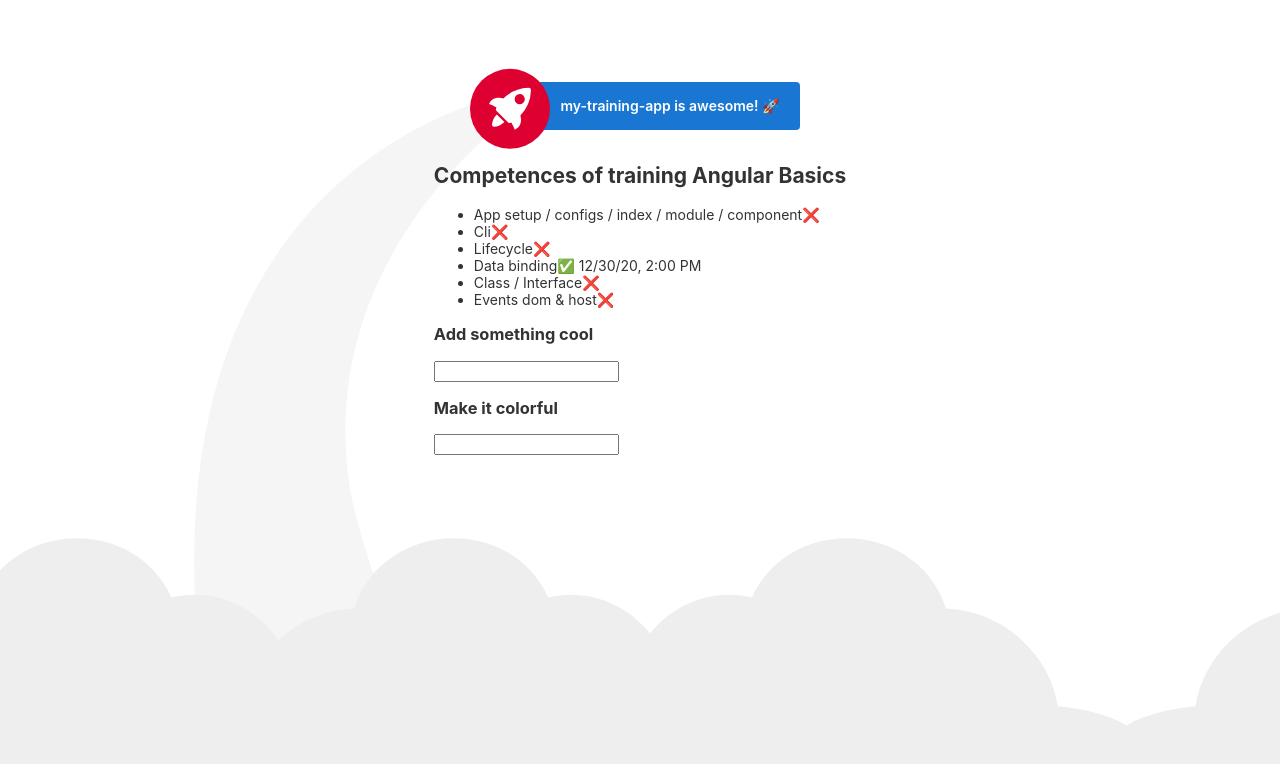
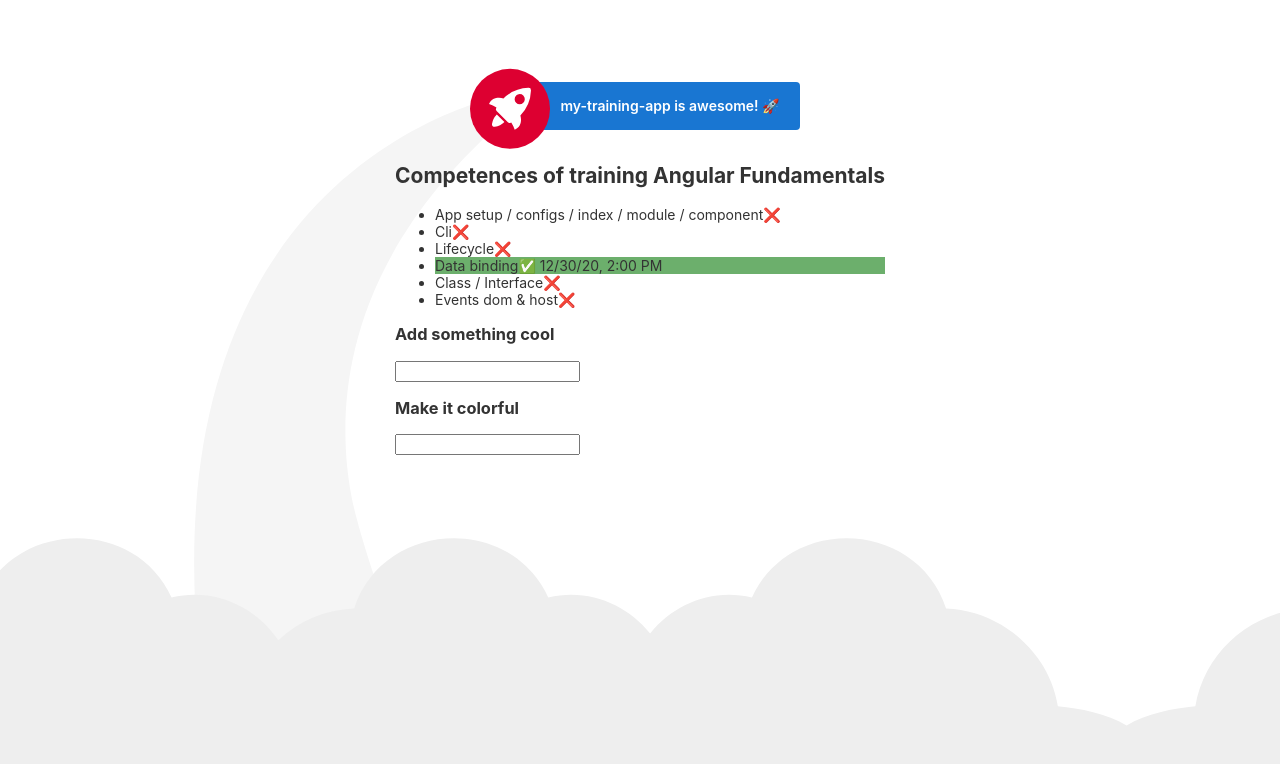
Before and after one commit to Johanbos/my-training-app, an Angular app: page / in a window 1280 px wide. Shown: the top 764 px of the page. Built offline with nearby package versions, Linux system fonts and the light colour scheme.

Commit message:
Two way binding

```diff
--- a/src/app/app.module.ts
+++ b/src/app/app.module.ts
@@ -5,6 +5,7 @@ import { AppRoutingModule } from './app-routing.module';
 import { AppComponent } from './app.component';
 import { CompetencesComponent } from './competences/competences.component';
 import { TrainingComponent } from './training/training.component';
+import { FormsModule } from '@angular/forms';
 
 @NgModule({
   declarations: [
@@ -13,7 +14,8 @@ import { TrainingComponent } from './training/training.component';
     TrainingComponent ],
   imports: [
     BrowserModule,
-    AppRoutingModule
+    AppRoutingModule,
+    FormsModule
   ],
   providers: [],
   bootstrap: [AppComponent]
--- a/src/app/competences/competences.component.css
+++ b/src/app/competences/competences.component.css
@@ -0,0 +1,3 @@
+.completed {
+    background-color: rgb(108, 175, 108);
+}
--- a/src/app/competences/competences.component.html
+++ b/src/app/competences/competences.component.html
@@ -1,5 +1,5 @@
 <ul [style.background-color]="backgroundColor">
-    <li *ngFor="let competence of this.list;">
+    <li *ngFor="let competence of this.list;" [class.completed]="competence.completed">
         <span>{{ competence.name }}</span>
         <span *ngIf="competence.completed"
         (click)="celebrate(competence)"
@@ -12,4 +12,4 @@
 <input type="text" #txtName (keyup.enter)="onAdd(txtName)">
 
 <h3>Make it colorful</h3>
-<input type="text" #txtColor (keyup.enter)="onColor(txtColor)">
+<input type="text" [(ngModel)]="backgroundColor" #txtColor>
--- a/src/app/competences/competences.component.ts
+++ b/src/app/competences/competences.component.ts
@@ -1,7 +1,6 @@
 import { EventEmitter, HostListener, Input, Output } from '@angular/core';
 import { Component, OnInit } from '@angular/core';
 import { Competence } from '../shared/model/competence';
-import { Training } from '../shared/model/training';
 
 @Component({
   selector: 'app-competences',
@@ -11,8 +10,7 @@ import { Training } from '../shared/model/training';
 
 export class CompetencesComponent implements OnInit {
   @Input() list: Competence[] = [];
-  backgroundColor = 'auto';
-  @Output() backgroundColorChange = new EventEmitter<string>();
+  backgroundColor = '';
 
   constructor() { }
 
@@ -33,12 +31,4 @@ export class CompetencesComponent implements OnInit {
       input.value = '';
     }
   }
-
-  onColor(input: HTMLInputElement) {
-    if (input.value != '') {
-      this.backgroundColor = input.value;
-      this.backgroundColorChange.emit(input.value)
-      input.value = '';
-    }
-  }
 }
--- a/src/app/training/training.component.ts
+++ b/src/app/training/training.component.ts
@@ -11,7 +11,7 @@ export class TrainingComponent implements OnInit {
   constructor() { }
 
   ngOnInit(): void {
-    this.training.name = 'Angular Basics';
+    this.training.name = 'Angular Fundamentals';
     this.training.competences.push( { name: 'App setup / configs / index / module / component' });
     this.training.competences.push( { name: 'Cli' });
     this.training.competences.push( { name: 'Lifecycle' });
```
